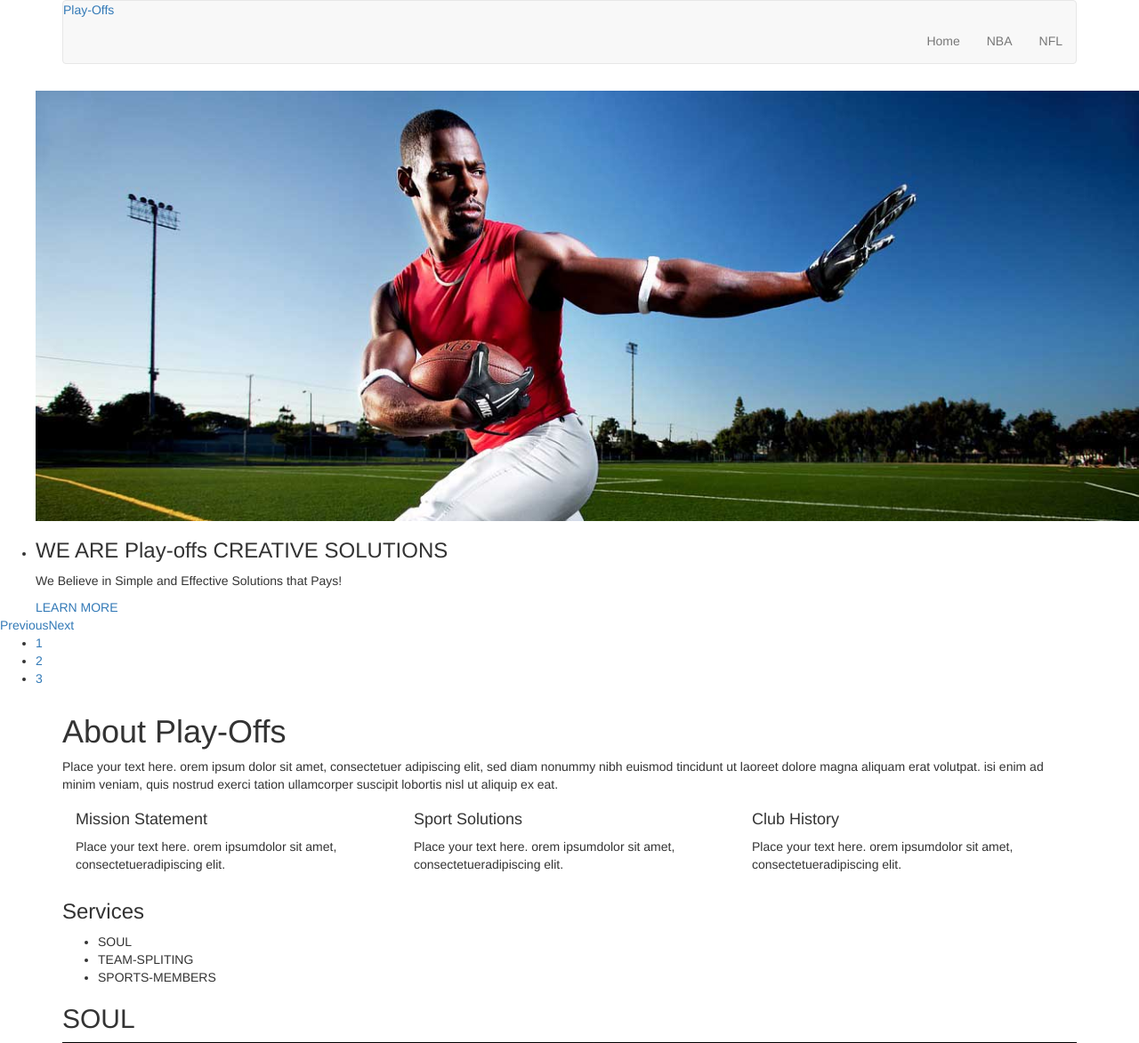
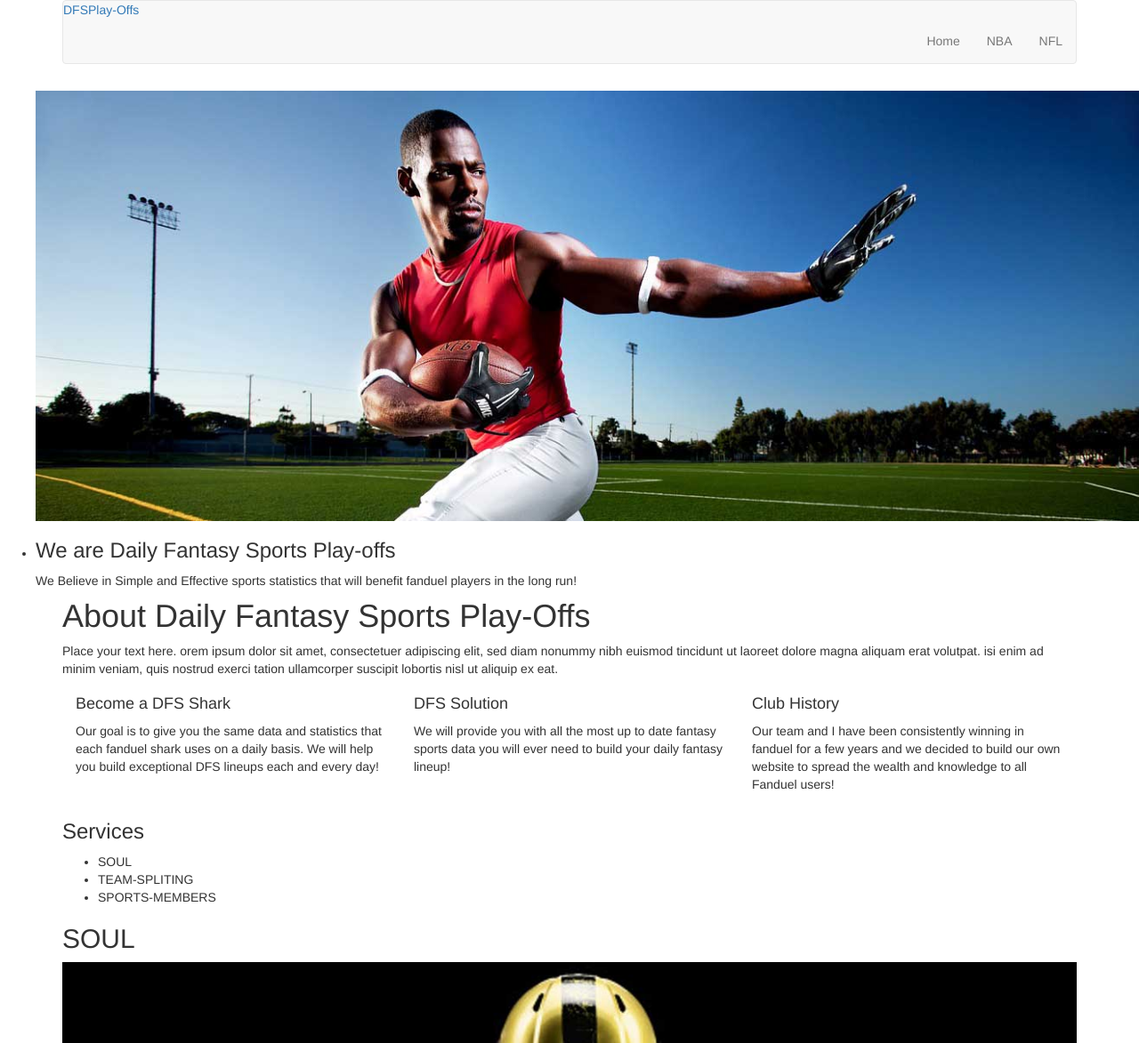
Before and after one commit to jeffreyyourman/fantasysports, a Node server app: page / in a window 1280 px wide; the page is wider, and only the part inside the window is pictured. Shown: the top 1173 px of that part at 89% size. Run offline with Node 20, Linux system fonts and the light colour scheme; some libraries are stand-ins or nearby versions; some web fonts are replaced.

Commit message:
edited text on homepage

```diff
--- a/views/index.handlebars
+++ b/views/index.handlebars
@@ -20,15 +20,14 @@
                 <li>
                   <img src="/assets/Themeimages/1.jpg" alt="" class="img-responsive" />
                   <div class="caption chn">
-                    <h3>WE ARE Play-offs CREATIVE SOLUTIONS</h3>
-                    <p>We Believe in Simple and Effective Solutions that Pays!</p>
-                    <a class="morebtn" href="#">LEARN MORE</a>
+                    <h3>We are Daily Fantasy Sports Play-offs</h3>
+                    <p>We Believe in Simple and Effective sports statistics that will benefit fanduel players in the long run!</p>
                   </div>
                 </li>
-                <li>
+                <!-- <li>
                   <img src="/assets/Themeimages/2.jpg" alt="" class="img-responsive" />
                     <div class="caption chn">
-                     <h3>HEADING2 HERE</h3>
+                     <h3></h3>
                     <p>Lorem ipsum dolor sit amet, consectetur adipiscing elit.</p>
                     <a class="morebtn" href="#">LEARN MORE</a>
                   </p>
@@ -41,7 +40,7 @@
                      <p>Lorem ipsum dolor sit amet, consectetur adipiscing elit. </p>
                     <a class="morebtn" href="#">LEARN MORE</a>
                     </div>
-                </li>
+                </li> -->
               </ul>
           </div>
         </div>
@@ -50,21 +49,21 @@
 <div class="about-deer" id="about">
     <div class="container">
         <div class="about-para">
-            <h1>About Play-Offs</h1>
+            <h1>About Daily Fantasy Sports Play-Offs</h1>
             <p>Place your text here. orem ipsum dolor sit amet, consectetuer adipiscing elit, sed diam nonummy nibh euismod tincidunt ut laoreet dolore magna aliquam erat volutpat. isi enim ad minim veniam, quis nostrud exerci tation ullamcorper suscipit lobortis nisl ut aliquip ex eat.</p>
         </div>
         <div class="about-grid">
             <div class="col-md-4 grid lft">
-                <h4>Mission Statement</h4>
-                <p>Place your text here. orem ipsumdolor sit amet, consectetueradipiscing elit.</p>
+                <h4>Become a DFS Shark</h4>
+                <p>Our goal is to give you the same data and statistics that each fanduel shark uses on a daily basis. We will help you build exceptional DFS lineups each and every day!</p>
             </div>
             <div class="col-md-4 grid cen">
-                <h4>Sport Solutions</h4>
-                <p>Place your text here. orem ipsumdolor sit amet, consectetueradipiscing elit.</p>
+                <h4>DFS Solution</h4>
+                <p>We will provide you with all the most up to date fantasy sports data you will ever need to build your daily fantasy lineup!</p>
             </div>
             <div class="col-md-4 grid rgt">
                 <h4>Club History</h4>
-                <p>Place your text here. orem ipsumdolor sit amet, consectetueradipiscing elit.</p>
+                <p>Our team and I have been consistently winning in fanduel for a few years and we decided to build our own website to spread the wealth and knowledge to all Fanduel users!</p>
             </div>
         <div class="clear-fix"></div>
         </div>
--- a/views/layouts/main.handlebars
+++ b/views/layouts/main.handlebars
@@ -40,7 +40,7 @@
                     <nav class="navbar navbar-default bg">
                         <!-- Brand and toggle get grouped for better mobile display -->
                           <div class="logo">
-                              <a href="/">Play-<span>Offs</span></a>
+                              <a href="/">DFS<span>Play-Offs</span></a>
                         </div>
                         <div class="navbar-header">
                           <button type="button" class="navbar-toggle collapsed mod" data-toggle="collapse" data-target="#bs-example-navbar-collapse-1">
```
Also changed, not shown: views/fantasydata/NBAfantasy_data.handlebars (+8 -6 lines), public/assets/javascript/app.js.
